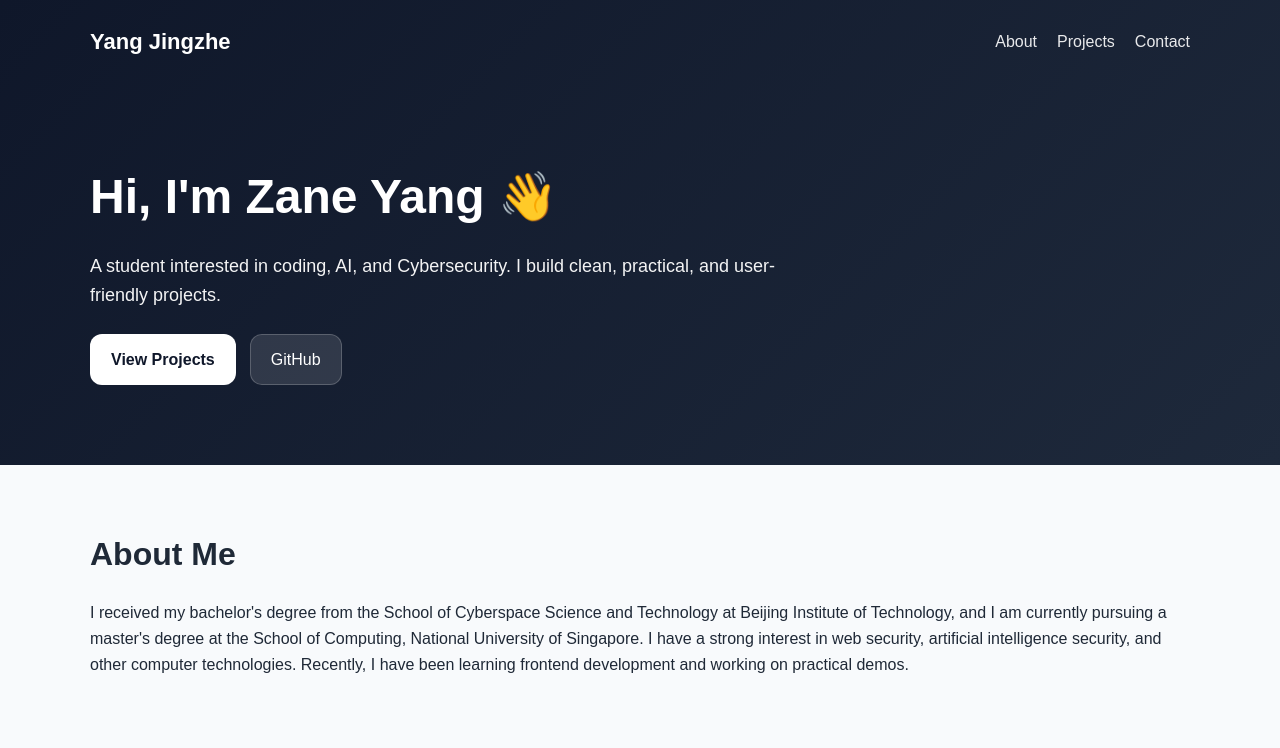
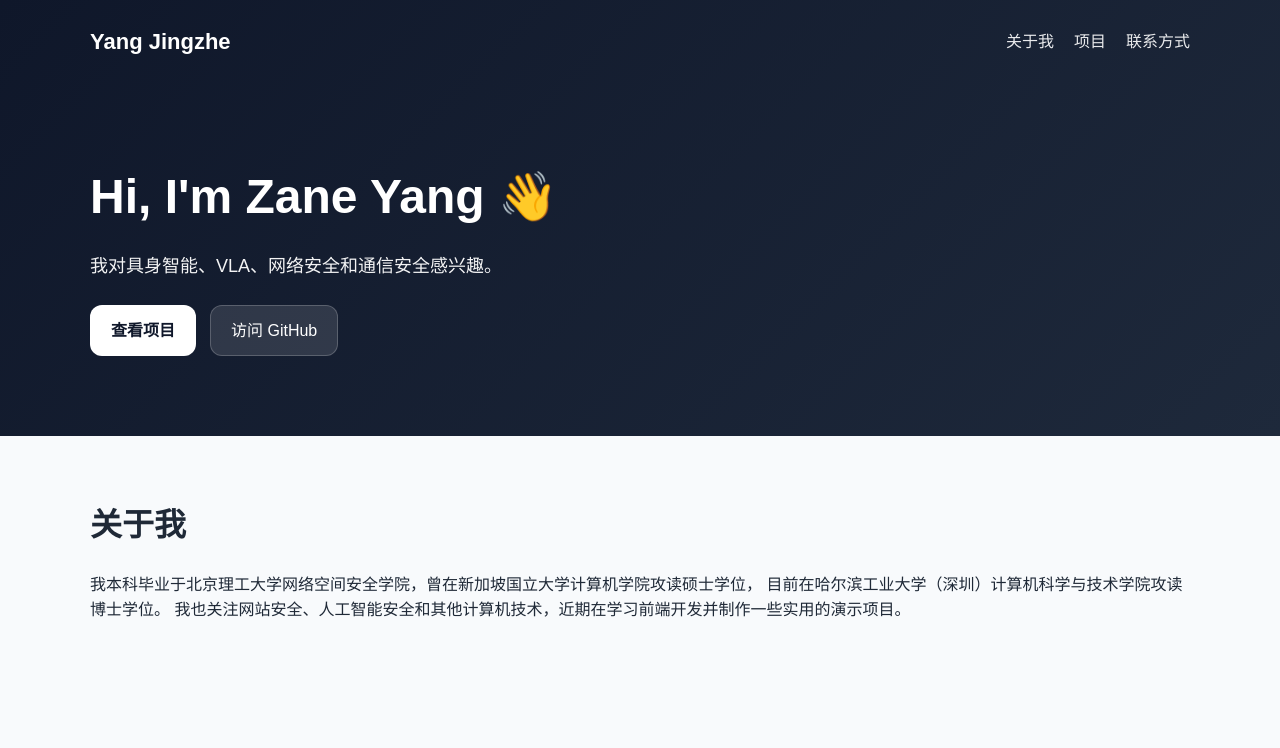
Before and after one commit to qusheng001/qusheng001.github.io, a plain HTML site: page index.html in a window 1280 px wide. Shown: the top 748 px of the page. Drawn offline with Linux system fonts and the light colour scheme.

Commit message:
Update homepage introduction in Chinese

```diff
--- a/index.html
+++ b/index.html
@@ -1,41 +1,41 @@
 <!DOCTYPE html>
-<html lang="en">
+<html lang="zh-CN">
 <head>
   <meta charset="UTF-8" />
   <meta name="viewport" content="width=device-width, initial-scale=1.0" />
-  <title>Zane Yang | Portfolio</title>
+  <title>个人主页</title>
   <link rel="stylesheet" href="style.css" />
 </head>
 <body>
   <header class="hero">
     <nav class="nav">
-      <div class="logo">Yang Jingzhe</div>
+      <div class="logo" lang="en">Yang Jingzhe</div>
       <div class="nav-links">
-        <a href="#about">About</a>
-        <a href="#projects">Projects</a>
-        <a href="#contact">Contact</a>
+        <a href="#about">关于我</a>
+        <a href="#projects">项目</a>
+        <a href="#contact">联系方式</a>
       </div>
     </nav>
 
     <div class="hero-content">
-      <h1>Hi, I'm Zane Yang 👋</h1>
+      <h1 lang="en">Hi, I'm Zane Yang 👋</h1>
       <p>
-        A student interested in coding, AI, and Cybersecurity.
-        I build clean, practical, and user-friendly projects.
+        我对具身智能、VLA、网络安全和通信安全感兴趣。
       </p>
       <div class="hero-buttons">
-        <a class="btn primary" href="#projects">View Projects</a>
-        <a class="btn" href="https://github.com/qusheng001" target="_blank">GitHub</a>
+        <a class="btn primary" href="#projects">查看项目</a>
+        <a class="btn" href="https://github.com/qusheng001" target="_blank">访问 GitHub</a>
       </div>
     </div>
   </header>
 
   <main class="container">
     <section id="about" class="section">
-      <h2>About Me</h2>
+      <h2>关于我</h2>
       <p>
-       I received my bachelor's degree from the School of Cyberspace Science and Technology at Beijing Institute of Technology, and I am currently pursuing a master's degree at the School of Computing, National University of Singapore. I have a strong interest in web security, artificial intelligence security, and other computer technologies. Recently, I have been learning
-        frontend development and working on practical demos.
+        我本科毕业于北京理工大学网络空间安全学院，曾在新加坡国立大学计算机学院攻读硕士学位，
+        目前在哈尔滨工业大学（深圳）计算机科学与技术学院攻读博士学位。
+        我也关注网站安全、人工智能安全和其他计算机技术，近期在学习前端开发并制作一些实用的演示项目。
       </p>
     </section>
 
```
